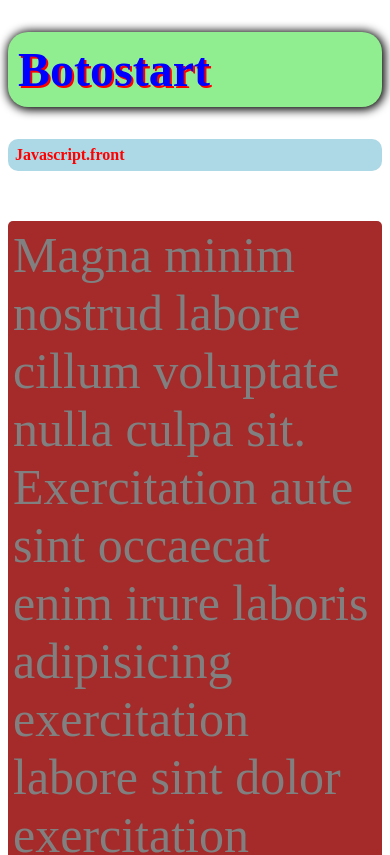
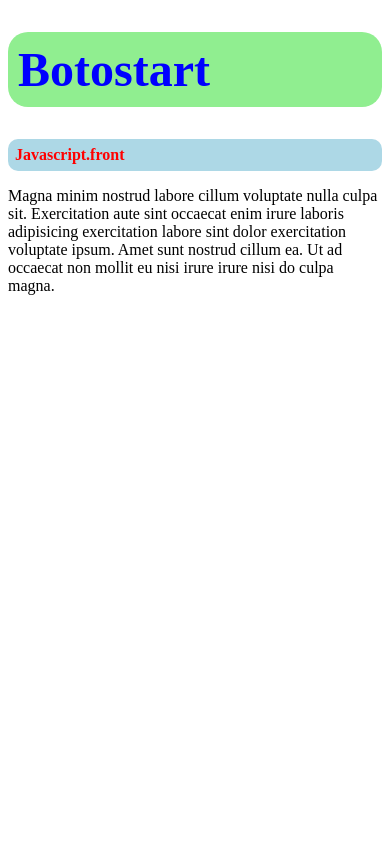
Before and after one commit to mh-bnbj/sass_learning, a plain HTML site: page e13-if_statement/index.html in a window 390 px wide. Shown: the top 855 px of the page. Drawn offline with Linux system fonts and the light colour scheme.

Commit message:
if-else with media query and mixin content

```diff
--- a/e13-if_statement/styles/scss/style.scss
+++ b/e13-if_statement/styles/scss/style.scss
@@ -1,9 +1,17 @@
 @import "_variables.scss";
 @import "mixins";
 
-@mixin query($width) {
-    @media (max-width : $width){
-        @content;
+
+@mixin query($width , $mode) {
+    @if ($mode == max) {
+        @media (max-width : $width){
+            @content;
+        }
+    }
+    @else if($mode == min){
+        @media (min-width : $width){
+            @content;
+        }
     }
 }
 
@@ -12,7 +20,7 @@ h1 {
     @include font(3rem, bold);
     @include hoverEffect(royalblue,white);
 
-    @include query(600px){
+    @include query(600px , min){
         box-shadow: 1px 1px 10px 2px black;
         text-shadow: 2px 2px red;
     }
@@ -23,22 +31,3 @@ h2 {
     @include font(1rem, thin);
     @include hoverEffect(royalblue,red);
 }
-
-// --------------- if-else syntax -------------- //
-
-$number : 10;
-
-p {
-    @include textStyle(gray, brown, 5px, 5px);
-    @include hoverEffect(pink,black);
-
-    @if($number == 3){
-        font-size: 30px;
-    }
-    @else if($number < 3){
-        font-size: 10px;
-    }
-    @else{
-        font-size: 50px
-    }
-}
```
Also changed, not shown: e13-if_statement/styles/css/style.css, 1 other file.
